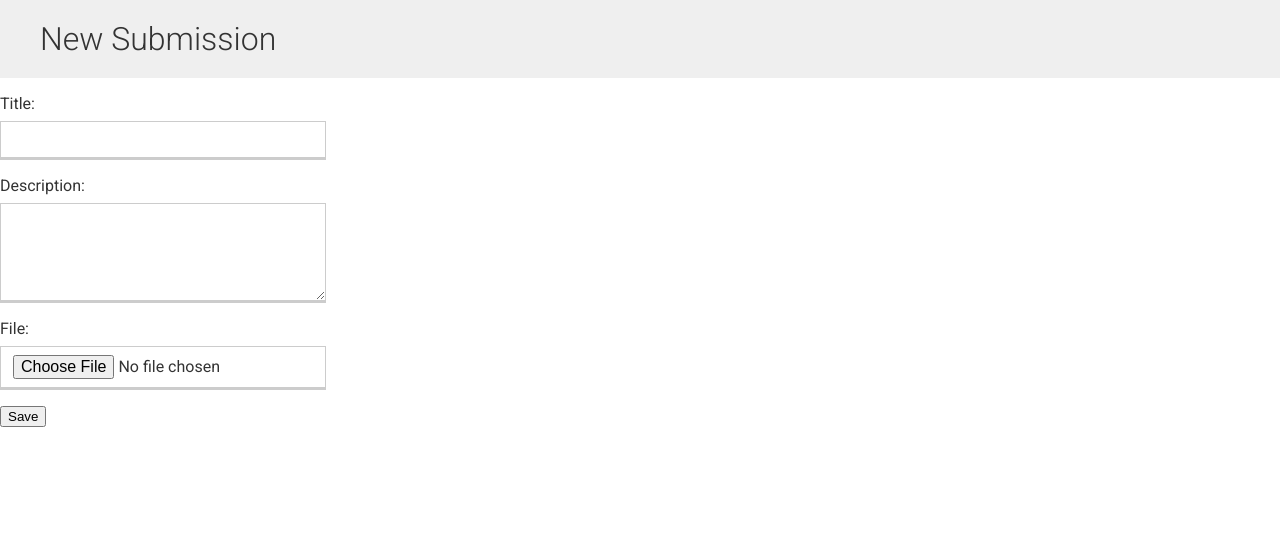
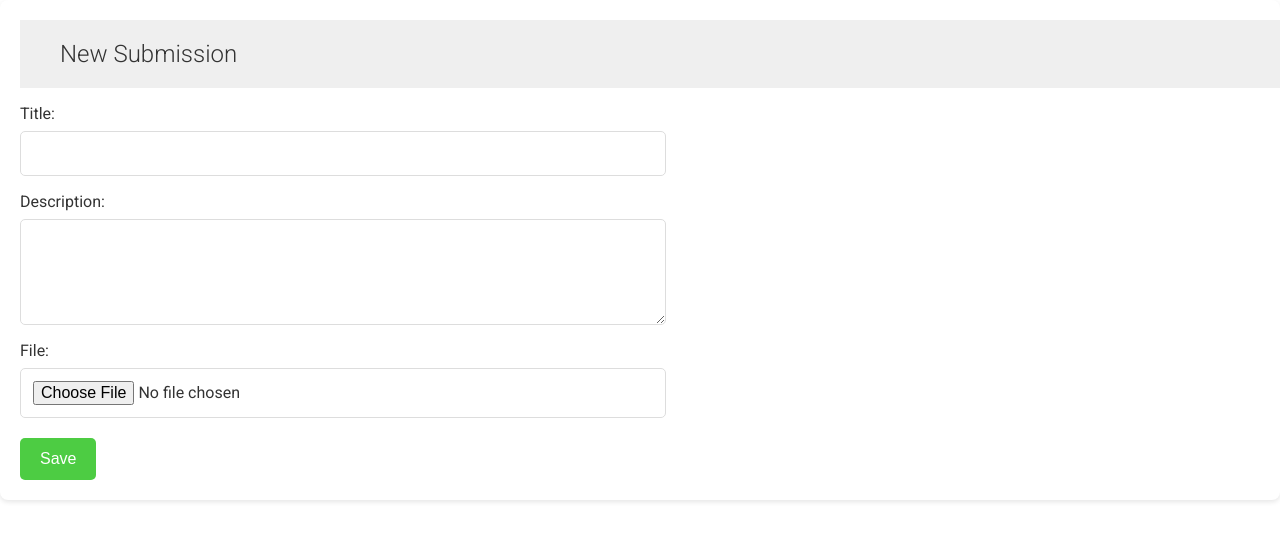
Before and after one commit to BenGCollier/CIDM-6325-Final-Project, a Django app: page /students/portfolio/9/add/ in a window 1280 px wide. Shown: the part 54-595 px from the top of the page. Run offline with Django 5.2, Linux system fonts and the light colour scheme; a user stored in the database is signed in.

Commit message:
Bootstrap

```diff
--- a/educa/courses/static/css/base.css
+++ b/educa/courses/static/css/base.css
@@ -326,3 +326,148 @@ ul#course-modules li:hover {
     padding-left:0;
     padding-right:0;
 }
+
+/* For the Portfolio Detail Page */
+.portfolio-detail {
+    background-color: #fff;
+    padding: 20px;
+    border-radius: 8px;
+    box-shadow: 0 2px 5px rgba(0, 0, 0, 0.1);
+    margin-bottom: 30px;
+}
+
+.portfolio-detail h1 {
+    font-size: 24px;
+    color: #333;
+    margin-bottom: 15px;
+}
+
+.portfolio-detail p {
+    font-size: 16px;
+    color: #555;
+    margin-bottom: 10px;
+}
+
+.portfolio-detail .button {
+    background: #4dcc43;
+    color: white;
+    padding: 10px 20px;
+    text-decoration: none;
+    border-radius: 5px;
+    display: inline-block;
+    margin-top: 10px;
+}
+
+.portfolio-detail .button:hover {
+    background: #3fad37;
+}
+
+/* For the Portfolio List Page */
+.portfolio-list {
+    padding: 20px;
+    background-color: #fff;
+    border-radius: 8px;
+    box-shadow: 0 2px 5px rgba(0, 0, 0, 0.1);
+}
+
+.portfolio-list h1 {
+    font-size: 24px;
+    color: #333;
+    margin-bottom: 20px;
+}
+
+.portfolio-list ul {
+    list-style: none;
+    padding: 0;
+}
+
+.portfolio-list ul li {
+    margin-bottom: 20px;
+    border-bottom: 1px solid #ddd;
+    padding-bottom: 10px;
+}
+
+.portfolio-list ul li a {
+    font-size: 18px;
+    color: #4dcc43;
+    text-decoration: none;
+    font-weight: bold;
+}
+
+.portfolio-list ul li a:hover {
+    text-decoration: underline;
+}
+
+.portfolio-list .button {
+    background: #4dcc43;
+    color: white;
+    padding: 10px 20px;
+    text-decoration: none;
+    border-radius: 5px;
+    display: inline-block;
+    margin-top: 15px;
+}
+
+.portfolio-list .button:hover {
+    background: #3fad37;
+}
+
+/* For the Portfolio Form Page */
+.portfolio-form {
+    padding: 20px;
+    background-color: #fff;
+    border-radius: 8px;
+    box-shadow: 0 2px 5px rgba(0, 0, 0, 0.1);
+}
+
+.portfolio-form h1 {
+    font-size: 24px;
+    color: #333;
+    margin-bottom: 15px;
+}
+
+.portfolio-form .form-group {
+    margin-bottom: 20px;
+}
+
+.portfolio-form .form-group input,
+.portfolio-form .form-group select,
+.portfolio-form .form-group textarea {
+    width: 50%;
+    padding: 12px;
+    border-radius: 5px;
+    border: 1px solid #ddd;
+}
+
+.portfolio-form button[type="submit"] {
+    background: #4dcc43;
+    color: white;
+    padding: 12px 20px;
+    border-radius: 5px;
+    border: none;
+    cursor: pointer;
+    font-size: 16px;
+}
+
+.portfolio-form button[type="submit"]:hover {
+    background: #3fad37;
+}
+
+/* Style for links similar to Course chat room */
+.view-submissions a {
+    font-size: 18px;
+    color: #4dcc43;
+    text-decoration: none;
+    display: block;
+    transition: all 0.3s ease;
+    background: none;
+    border-radius: 0;
+  }
+
+  .view-submissions a:hover {
+    color: #3fad37;
+    border-bottom-color: #3fad37;
+    text-decoration: underline;
+    background: none;
+    border-radius: 0;
+  }
--- /dev/null
+++ b/educa/package.json
@@ -0,0 +1,5 @@
+{
+  "dependencies": {
+    "bootstrap": "^5.3.3"
+  }
+}
--- a/educa/students/templates/students/course/detail.html
+++ b/educa/students/templates/students/course/detail.html
@@ -33,11 +33,11 @@
       </a>
     </h3>
 
-    <div class="portfolio-button">
-      <a href="{% url 'student_portfolio_list' object.id %}" class="button">
+    <h3 class="view-submissions">
+      <a href="{% url 'student_portfolio_list' object.id %}">
         View Submissions
       </a>
-    </div>
+    </h3>
   </div>
 
   <div class="module">
--- a/educa/students/templates/students/portfolio/portfolio_form.html
+++ b/educa/students/templates/students/portfolio/portfolio_form.html
@@ -3,10 +3,14 @@
 {% block title %}Portfolio Entry{% endblock %}
 
 {% block content %}
-  <h1>{{ form.instance.id|default:"New" }} Submission</h1>
-  <form method="post" enctype="multipart/form-data">
-    {% csrf_token %}
-    {{ form.as_p }}
-    <button type="submit">Save</button>
-  </form>
+  <div class="portfolio-form">
+    <h1>{{ form.instance.id|default:"New" }} Submission</h1>
+    <form method="post" enctype="multipart/form-data">
+      {% csrf_token %}
+      <div class="form-group">
+        {{ form.as_p }}
+      </div>
+      <button type="submit" class="button">Save</button>
+    </form>
+  </div>
 {% endblock %}
--- a/educa/students/templates/students/portfolio/portfolio_list.html
+++ b/educa/students/templates/students/portfolio/portfolio_list.html
@@ -3,14 +3,15 @@
 {% block title %}Portfolio{% endblock %}
 
 {% block content %}
+  <div class="portfolio-list">
+    <a href="{% url 'student_portfolio_add' course.id %}" class="button">Create Submission</a>
     <h1>Submissions for {{ course.title }}</h1>
     <ul>
       {% for entry in object_list %}
         <li>
           <a href="{% url 'student_portfolio_detail' entry.id %}">{{ entry.title }}</a>
-        <p>{{ entry.description|truncatewords:20 }}</p>
         </li>
       {% endfor %}
     </ul>
-  <a href="{% url 'student_portfolio_add' course.id %}">Create Submission</a>
+  </div>
 {% endblock %}
```
Also changed, not shown: educa/students/templates/students/portfolio/portfolio_detail.html (+10 -8 lines), educa/db.sqlite3, educa/media/portfolio_files/django_Bgdbrny.png (added), educa/media/portfolio_files/django_JOdY9ID.png (added), educa/package-lock.json (added), 1 other file. Lines whose indentation alone changed are shown as unchanged.
